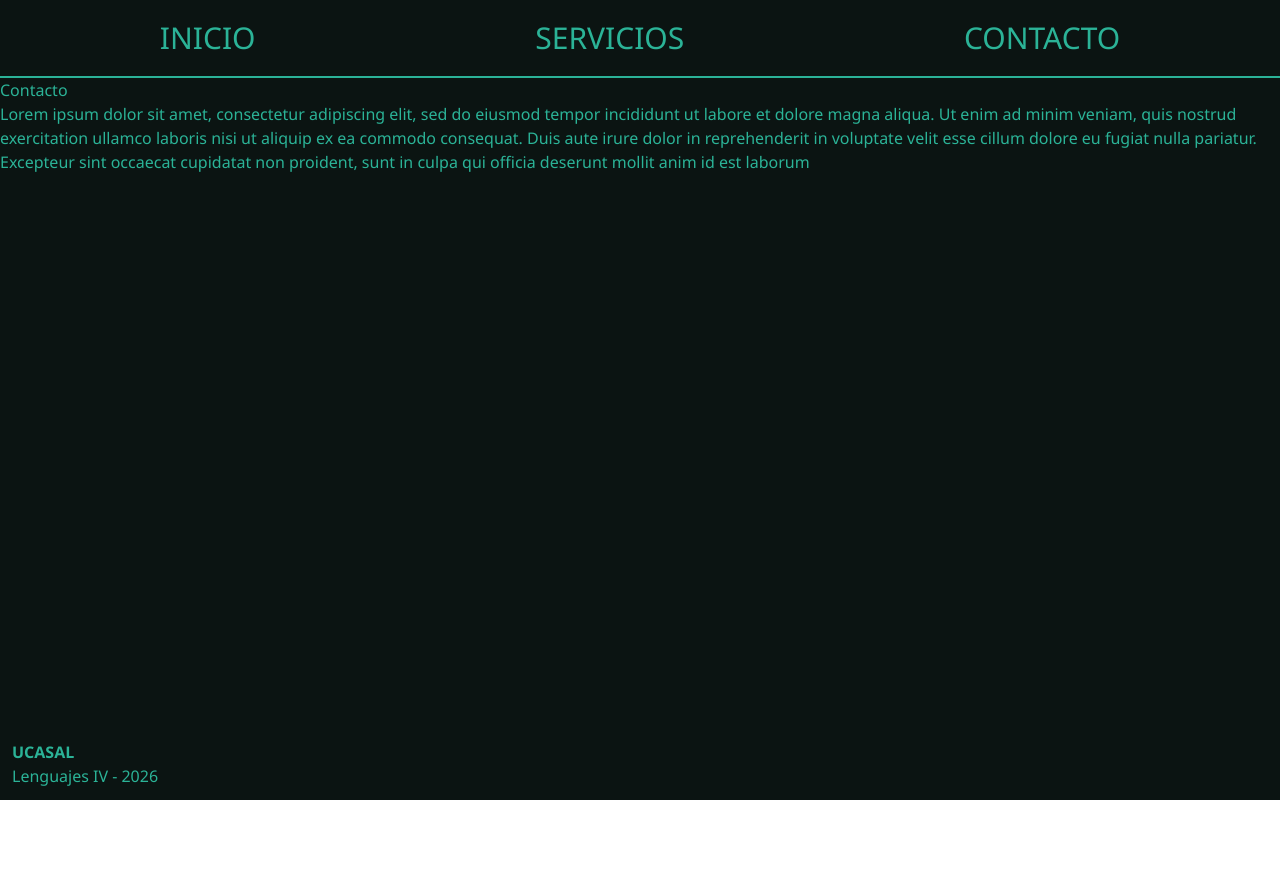
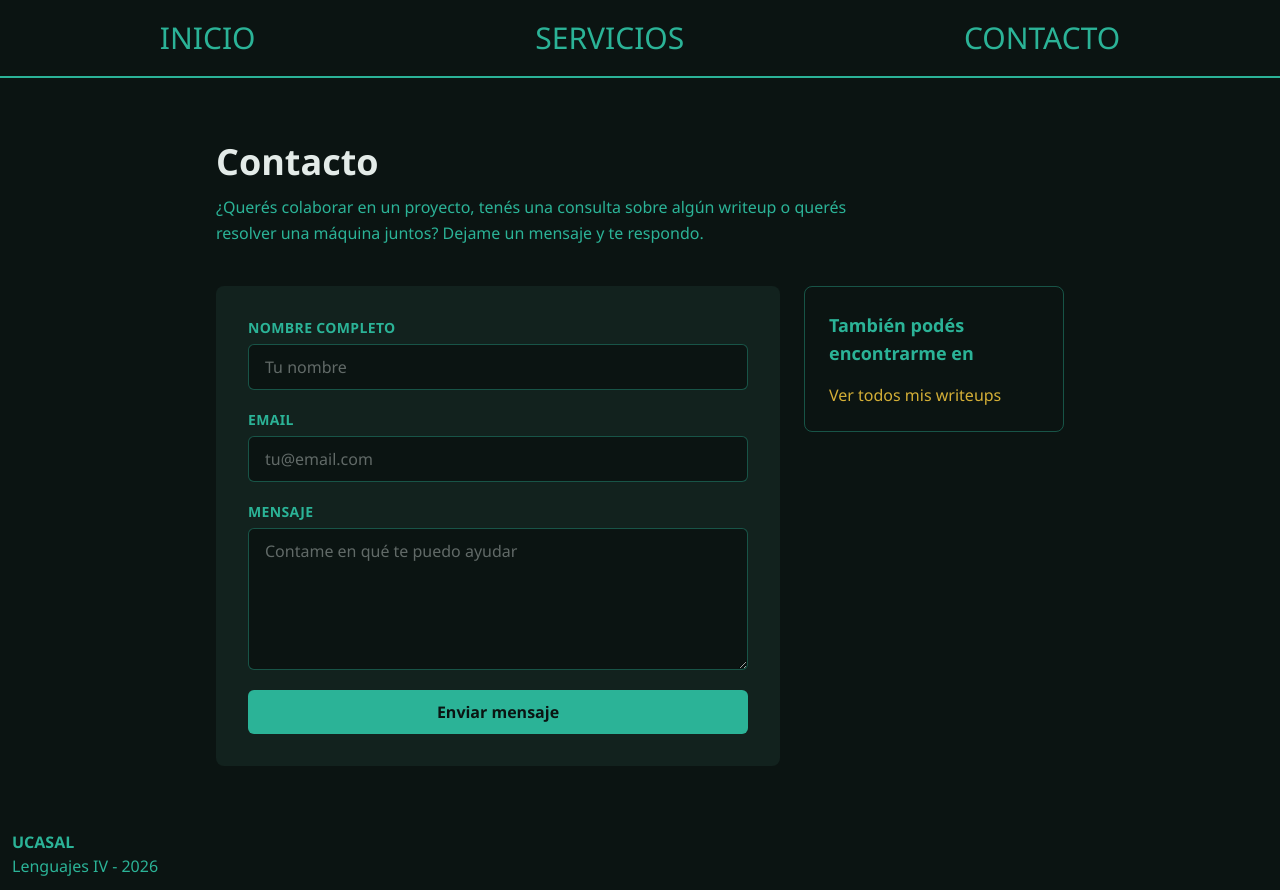
Before and after one commit to codebylauti/lenguajesiv-tp, a React (Vite) app: page /Contacto in a window 1280 px wide. Before the commit the page ends 800 px from the top, so only its background shows below. Built offline with nearby package versions, Linux system fonts and the light colour scheme.

Commit message:
feat: formulario de contacto con emailjs

```diff
--- a/package.json
+++ b/package.json
@@ -10,6 +10,7 @@
     "preview": "vite preview"
   },
   "dependencies": {
+    "@emailjs/browser": "^4.4.1",
     "@tailwindcss/vite": "^4.3.3",
     "react": "^19.2.8",
     "react-dom": "^19.2.8",
--- /dev/null
+++ b/src/components/ContactMe.jsx
@@ -0,0 +1,90 @@
+import { useRef, useState } from 'react';
+import emailjs from '@emailjs/browser';
+
+const inputStyle =
+  "w-full rounded-md border border-detail-jade/40 bg-green-primary px-4 py-2.5 text-text-primary placeholder:text-text-primary/40 outline-none transition focus:border-detail-jade focus:ring-1 focus:ring-detail-jade";
+
+function ContactMe () {
+  const form = useRef();
+  const [status, setStatus] = useState("idle");
+
+  const sendEmail = (e) => {
+    e.preventDefault();
+    setStatus("sending");
+
+    emailjs
+      .sendForm(import.meta.env.VITE_SERVICE_ID, import.meta.env.VITE_TEMPLATE_ID, form.current, {
+        publicKey: import.meta.env.VITE_PUBLIC_KEY,
+      })
+      .then(
+        () => {
+          setStatus("sent");
+          form.current.reset();
+        },
+        (error) => {
+          console.error('FAILED...', error.text);
+          setStatus("error");
+        },
+      );
+  };
+
+  return (
+    <form
+      ref={form}
+      onSubmit={sendEmail}
+      className="flex w-full flex-col gap-5 rounded-lg bg-green-cards p-6 sm:p-8"
+    >
+      <div className="flex flex-col gap-1.5">
+        <label htmlFor="user_name" className="text-sm font-semibold uppercase tracking-wide text-detail-jade">
+          Nombre completo
+        </label>
+        <input id="user_name" type="text" name="user_name" required placeholder="Tu nombre" className={inputStyle} />
+      </div>
+
+      <div className="flex flex-col gap-1.5">
+        <label htmlFor="user_email" className="text-sm font-semibold uppercase tracking-wide text-detail-jade">
+          Email
+        </label>
+        <input
+          id="user_email"
+          type="email"
+          name="user_email"
+          required
+          placeholder="tu@email.com"
+          className={inputStyle}
+        />
+      </div>
+
+      <div className="flex flex-col gap-1.5">
+        <label htmlFor="message" className="text-sm font-semibold uppercase tracking-wide text-detail-jade">
+          Mensaje
+        </label>
+        <textarea
+          id="message"
+          name="message"
+          required
+          rows="5"
+          placeholder="Contame en qué te puedo ayudar"
+          className={`${inputStyle} resize-y`}
+        />
+      </div>
+
+      <button
+        type="submit"
+        disabled={status === "sending"}
+        className="rounded-md bg-detail-jade px-5 py-2.5 font-semibold text-green-primary transition hover:opacity-90 disabled:cursor-not-allowed disabled:opacity-60"
+      >
+        {status === "sending" ? "Enviando..." : "Enviar mensaje"}
+      </button>
+
+      {status === "sent" && (
+        <p className="text-sm text-detail-jade">Mensaje enviado. Te respondo a la brevedad.</p>
+      )}
+      {status === "error" && (
+        <p className="text-sm text-red-400">No se pudo enviar el mensaje. Probá de nuevo en unos minutos.</p>
+      )}
+    </form>
+  );
+};
+
+export default ContactMe;
--- a/src/data/content.js
+++ b/src/data/content.js
@@ -1,6 +1,6 @@
 const writeups = {
   label: "Ver todos mis writeups",
-  url: "https://github.com/",
+  url: "https://github.com/codebylauti/ejptv2-journey"
 }
 
 const home = {
--- a/src/pages/Contact.jsx
+++ b/src/pages/Contact.jsx
@@ -1,9 +1,39 @@
+import ContactMe from '../components/ContactMe.jsx'
+import { home } from '../data/content.js'
+
 function Contact () {
+  const { focus, writeups } = home
+
   return (
-    <>
-      <h1>Contacto</h1>
-      <p>Lorem ipsum dolor sit amet, consectetur adipiscing elit, sed do eiusmod tempor incididunt ut labore et dolore magna aliqua. Ut enim ad minim veniam, quis nostrud exercitation ullamco laboris nisi ut aliquip ex ea commodo consequat. Duis aute irure dolor in reprehenderit in voluptate velit esse cillum dolore eu fugiat nulla pariatur. Excepteur sint occaecat cupidatat non proident, sunt in culpa qui officia deserunt mollit anim id est laborum</p>
-    </>
+    <section className="mx-auto flex w-full max-w-4xl flex-col gap-10 px-6 py-16">
+      <header className="flex flex-col gap-3">
+        <h1 className="text-4xl font-bold text-text-primary">Contacto</h1>
+        <p className="max-w-2xl leading-relaxed">
+          ¿Querés colaborar en un proyecto, tenés una consulta sobre algún writeup o querés
+          resolver una máquina juntos? Dejame un mensaje y te respondo.
+        </p>
+      </header>
+
+      <div className="grid gap-6 sm:grid-cols-[1fr_260px] items-start">
+        <ContactMe />
+
+        <aside className="flex flex-col gap-4 rounded-lg border border-detail-jade/40 p-6">
+          <h2 className="text-lg font-semibold text-detail-jade">También podés encontrarme en</h2>
+          <ul className="flex flex-col gap-2">
+            <li>
+              <a
+                href={writeups.url}
+                target="_blank"
+                rel="noopener noreferrer"
+                className="text-detail-gold underline-offset-4 transition hover:underline"
+              >
+                {writeups.label}
+              </a>
+            </li>
+          </ul>
+        </aside>
+      </div>
+    </section>
   )
 }
 
```
Also changed, not shown: 2 other files (tests, documents, lock files or other folders).
